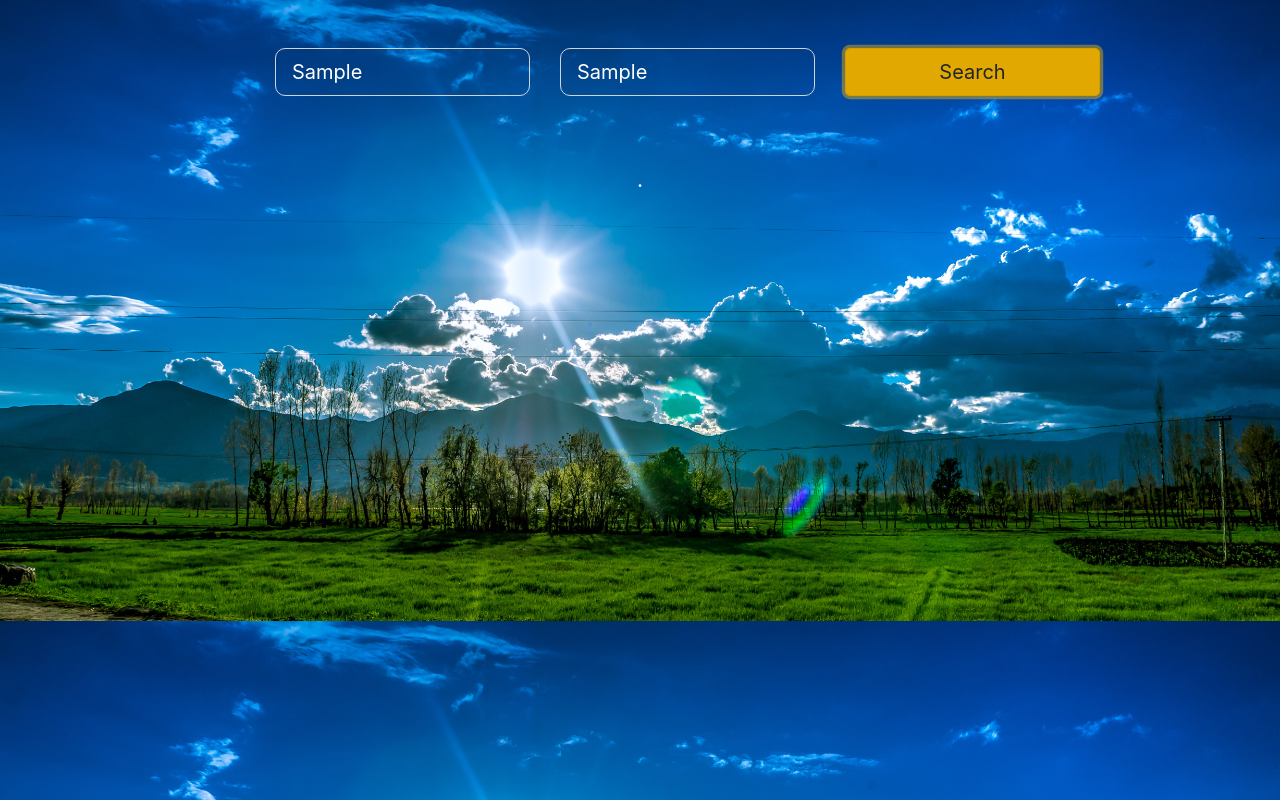
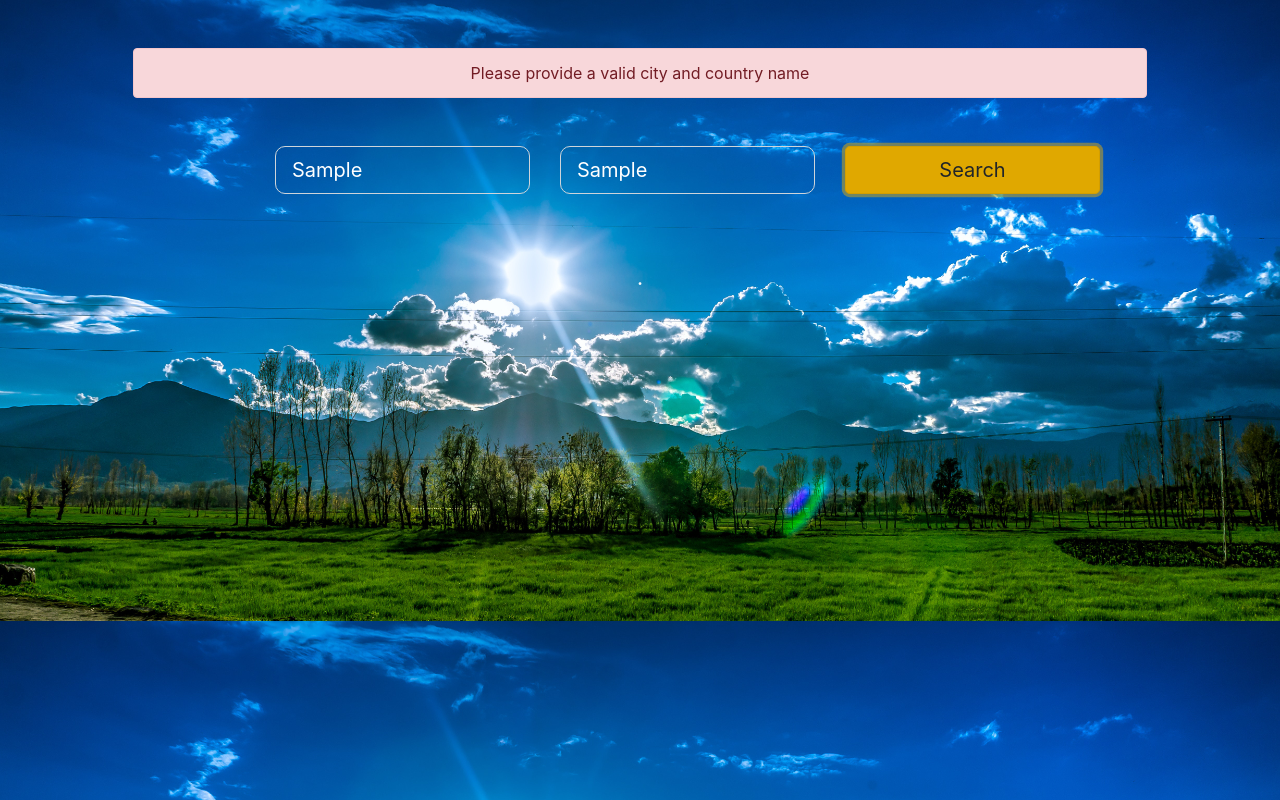
Before and after one commit to gaiyadev/weather-app, a React (Create React App) app: page / in a window 1280 px wide. Both pictures are taken after typing "Sample", "Sample" into the empty fields and a click on the button "Search". Built offline with nearby package versions, Linux system fonts and the light colour scheme; no server answers.

Commit message:
Bug: fixed bug to handle all api errors

```diff
--- a/src/App.js
+++ b/src/App.js
@@ -17,6 +17,8 @@ class App extends React.Component {
       celsius: undefined,
       temp_max: undefined,
       temp_min: undefined,
+      humidity: undefined,
+      pressure: undefined,
       description: '',
       error: false
     };
@@ -90,6 +92,7 @@ class App extends React.Component {
 
 
   getWeather = async (event) => {
+    try {
       event.preventDefault();
       const city = event.target.elements.city.value;
       const country = event.target.elements.country.value;
@@ -104,14 +107,23 @@ class App extends React.Component {
           temp_max: this.calCelsius(response.main.temp_max),
           temp_min: this.calCelsius(response.main.temp_min),
           description: response.weather[0].description,
+          humidity: response.main.humidity,
+          pressure: response.main.pressure,
           icon: this.weatherIcons.ThunderStorm,
           error: false
         });
         this.get_WeatherIcon(this.weatherIcons, response.weather[0].id);
+
       } else {
         this.setState({
           error: true
         });
+      }
+    } catch (error) {
+      this.setState({
+        error: error.message
+      })
+
     }
   }
 
@@ -130,6 +142,8 @@ class App extends React.Component {
           temp_max={this.state.temp_max}
           temp_min={this.state.temp_min}
           weatherIcon={this.state.icon}
+          humidity={this.state.humidity}
+          pressure={this.state.pressure}
 
         />
       </div>
--- a/src/components/TextFields/InputField.js
+++ b/src/components/TextFields/InputField.js
@@ -40,7 +40,7 @@ const textField = props => {
 function error(s) {
     return (
         <div className="alert alert-danger mx-5" role="alert">
-            Please enter city and country
+            Please provide a valid city and country name
         </div>
     )
 }
--- a/src/components/Weather/Weather.js
+++ b/src/components/Weather/Weather.js
@@ -4,16 +4,17 @@ import '../../css/weather-icons.min.css';
 const weather = (props) => {
     return (
         <div>
-            <div className="cards pt-4 text-light">
+            <div className="cards pt-4 text-light shadow-none p-3 mb-5 rounded">
                 <h1>{props.city}</h1>
                 <h5 className="py-4" >
                     <i className={`wi ${props.weatherIcon} display-1`} ></i>.
                     </h5>
                 {props.temp_celsius ? (
-                    <h1 className="py-2"> {props.temp_celsius} &deg; </h1>
+                    <h1 className="py-2"><strong> {props.temp_celsius} &deg;</strong> </h1>
                 ) : null}
                 {/* calling the minAndMAx function */}
                 {minAndMax_Temp(props.temp_min, props.temp_max)}
+                {humidityAndPressure(props.humidity, props.pressure)}
 
                 <h3 className="py-3">{props.description}</h3>
             </div>
@@ -26,8 +27,19 @@ const minAndMax_Temp = (min, max) => {
     if (min && max) {
         return (
             <h3 >
-                <span className="px-4"> <sub>min</sub> {min}&deg;</span>
-                <span className="px-4"><sub>min</sub> {max}&deg;</span>
+                <strong className="px-4">  <sub>min</sub> {min}&deg;</strong>
+                <strong className="px-4"><sub>min</sub> {max}&deg;</strong>
+            </h3>
+        );
+    }
+}
+
+const humidityAndPressure = (hum, pre) => {
+    if (hum && pre) {
+        return (
+            <h3 >
+                <strong className="px-4">{hum}gm<sup>-3</sup> </strong>
+                <strong className="px-4"> {pre}Pa;</strong>
             </h3>
         );
     }
```
Lines whose indentation alone changed are shown as unchanged.
